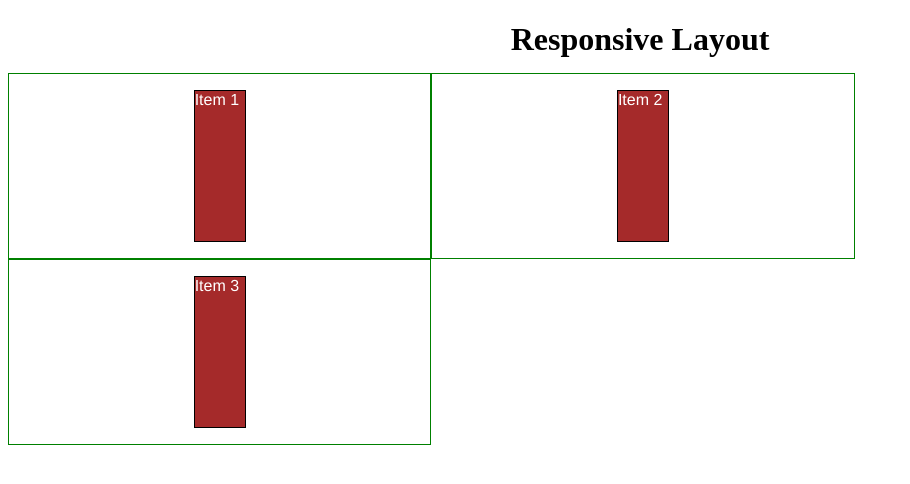
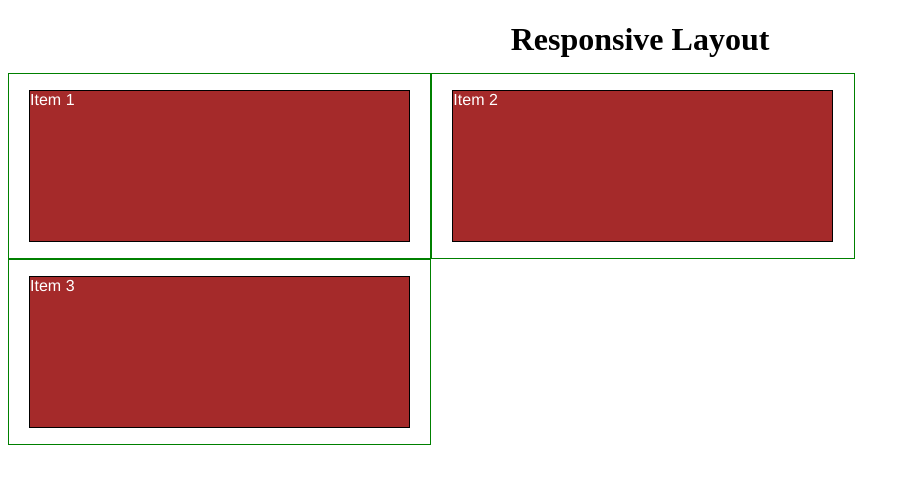
Before and after one commit to aks1374/aks1374.github.io, a PHP site: page / in a window 1280 px wide. Shown: the top 484 px of the page, without its empty margins (0-910 px from the left). Run offline with PHP 8.4, Linux system fonts and the light colour scheme.

Commit message:
Update style.css

```diff
--- a/module2-solution/css/style.css
+++ b/module2-solution/css/style.css
@@ -11,7 +11,7 @@ h1 {
 p {
   border: 1px solid black;
   background-color: #A52A2A;
-  width: 50px;
+  width: 90%;
   height: 150px;
   margin-right: auto;
   margin-left: auto;
```
